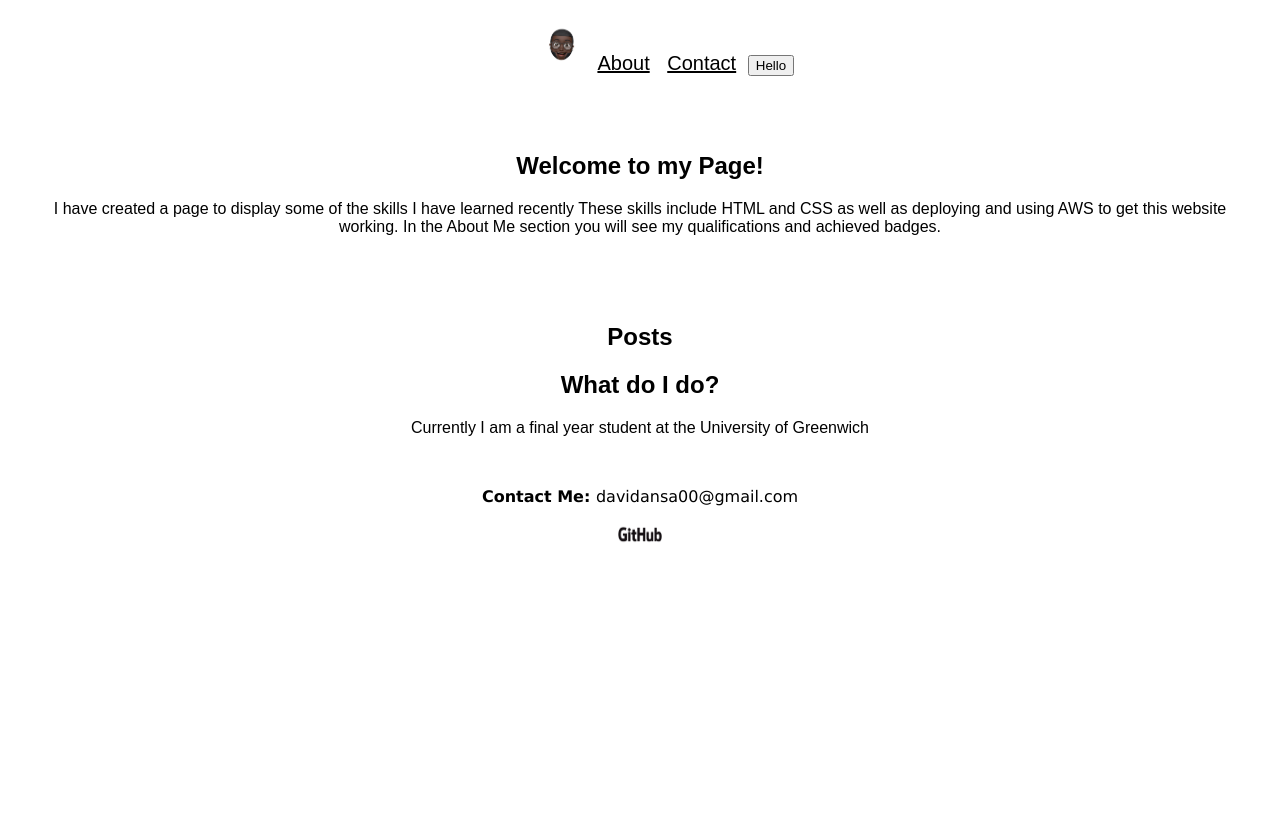
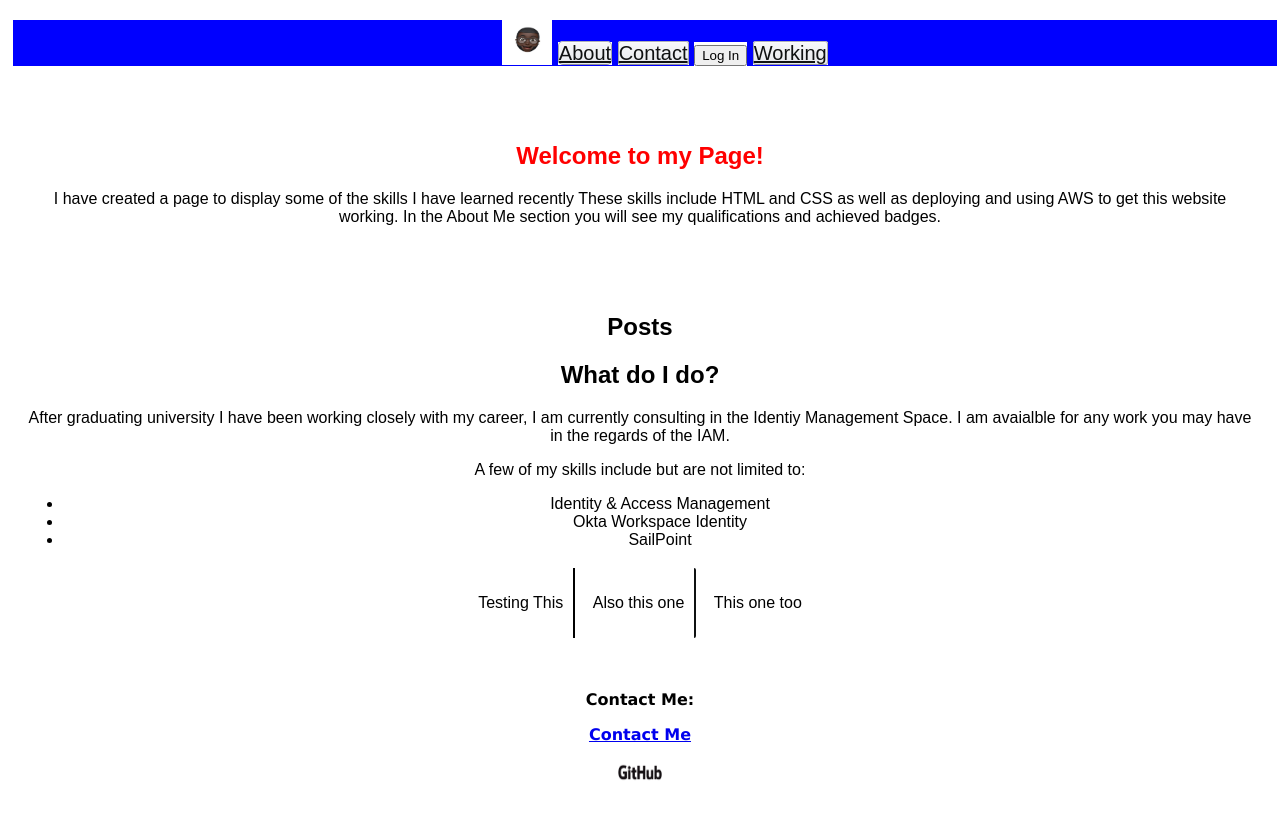
Before and after one commit to ansaldn/portfolio, a Jekyll site: the page index.html, which Jekyll copies as it is, in a window 1280 px wide. Shown: the top 819 px of the page. Built offline with Jekyll 4.4.1, drawn with Linux system fonts in a browser that asks for light colours.

Commit message:
I have tried

```diff
--- a/index.html
+++ b/index.html
@@ -1,21 +1,23 @@
 <!DOCTYPE html>
-
+<!--
+For referencing in my documentation the formatting is as follows, alt, class, id
+ -->
 <head>
   <title>David Ansa</title>
-  <link rel="stylesheet" type="text/css" href="/resources/css/index.css">
+  <link rel="stylesheet" type="text/css" href="./resources/css/index.css">
 </head>
 
 <header>
   <nav id="navbar">
     <ul>
-      <li><img src="/media/Memoji.JPG" alt="Home Page" style="height: 50px;width: 50px;"></a></li>
-        <li><a href="/about" id="navbutton">About</a></li>
-        <li><a href="/contact" id="navbutton">Contact</a></li>
-        <li><button>Hello</button></li>
+      <li><img src="./media/Memoji.JPG" alt="Home Page" style="height: 40px;width: 50px;"></a></li>
+      <li><a href="./about" alt="About Page Button" id="navbuttonAbout" class="button">About</a></li>
+      <li><a href="./contact"class="button" id="navbuttonContact">Contact</a></li>
+      <li><a href="https://google.com" id="navbuttonLogIn" alt="Googles Homepage"><button>Log In</button></a></li>
+      <li><a href="https://google.com" class="button" alt="Another Button">Working</a></li>
     </ul>
 
   </nav>
-
 
 </header>
 <br>
@@ -38,7 +40,22 @@
 
       <h1 class="page-heading">Posts</h1>
       <h1>What do I do?</h1>
-      <p>Currently I am a final year student at the University of Greenwich</p>
+      <p>After graduating university I have been working closely with my career, I am currently consulting in the Identiy Management Space. I am avaialble for any work you may have in the regards of the IAM.</p>
+      <p>A few of my skills include but are not limited to:</p>
+      <ul>
+        <li>Identity & Access Management</li>
+        <li>Okta Workspace Identity</li>
+        <li>SailPoint</li>
+      </ul>
+
+    </div>
+  </section>
+
+  <section>
+    <div class="row">
+      <div class="column" id="column1"><p>Testing This</p></div>
+      <div class="column" id="column2"><p>Also this one</p></div>
+      <div class="column" id="column3"><p>This one too</p></div>
 
     </div>
   </section>
@@ -50,8 +67,9 @@
 
 <footer>
   <span>
-    <p><strong>Contact Me: </strong>davidansa00@gmail.com</p>
-    <a href="github.com/ansaldn"><img src="/media/GitHub_Logo.png" style="width: 50px; height: 25px;"></a>
+    <p><strong>Contact Me:<a href="mailto:davidansa00@gmail.com"></a></p>
+    <a href="mailto:davidansa00@gmail.com"><p>Contact Me</p></a>
+    <a href="https://github.com/ansaldn"><img src="./media/GitHub_Logo.png" style="width: 50px; height: 25px;"></a>
   </span>
 
 
--- a/resources/css/index.css
+++ b/resources/css/index.css
@@ -3,7 +3,7 @@
 
 
 header {
-    border: 5px;
+    border: 7px;
     border-color: aliceblue;
     color: yellowgreen;
     font-family: sans-serif;
@@ -25,26 +25,72 @@ header li{
 
 }
 
-header li :hover{
+/* header li :hover{
     background-color: aqua;
     color: black;
+} */
+
+.button {
+    background-image: linear-gradient(#f7f8fa ,#e7e9ec);
+    border-color: #adb1b8 #a2a6ac #8d9096;
+    border-style: solid;
+    border-width: 1px;
+    border-radius: 3px;
+    box-shadow: rgba(255,255,255,.6) 0 1px 0 inset;
+    box-sizing: border-box;
+    color: #0f1111;
+
+}
+#navbar {
+    color: black;
+
+}
+
+#navbuttonAbout {
+    border-radius: 5px;
+    animation: ease-in;
+}
+#navbuttonAbout :hover {
+    background-color: red;
+}
+
+#navbuttonContact {
+    background-color: yellow;
+}
+
+#navbuttonContact :hover {
+    background-color: red;
+}
+
+#navbuttonLogIn :hover {
+    cursor: auto;
 }
 
 
+
+main h1 :hover {
+    background-color: red;
+}
 
 body {
     text-align: center;
     font-family: sans-serif;
 }
 
+#mainBody h1 {
+    color: red;
+
+}
+
 section {
-    border: 3px;
+    border: 10px;
     border-color: red;
     margin: 15px;
 }
 
 #navbar{
     border: 1px;
+    background-color: blue;
 }
 
 #navbutton {
@@ -53,6 +99,26 @@ section {
     color: black;
 }
 
+.column {
+    border-right: 2px solid black;
+    display: inline-block;
+    flex: 50%;
+    padding: 10px;
+}
+
+.column:last-child {
+    border-right: none;
+}
+
+.row ::after {
+    display: flex;
+}
+
+#column2 {
+    border-radius: 2px;
+    border-color: #0f1111;
+    margin: 3px;
+}
 
 footer{
     font-family: Verdana, Geneva, Tahoma, sans-serif;
```
